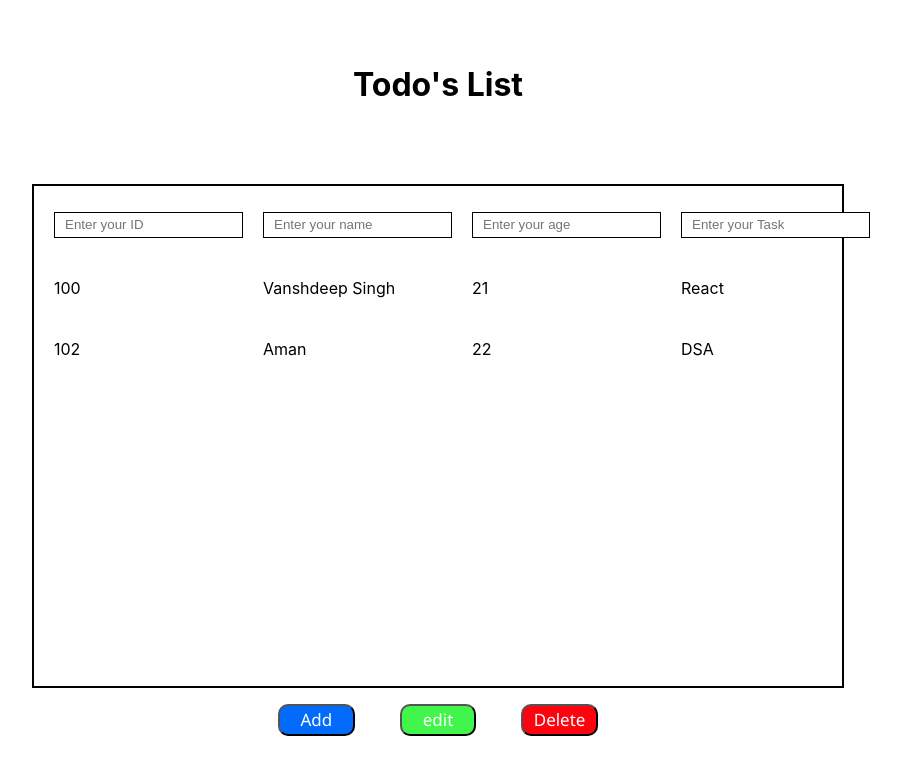
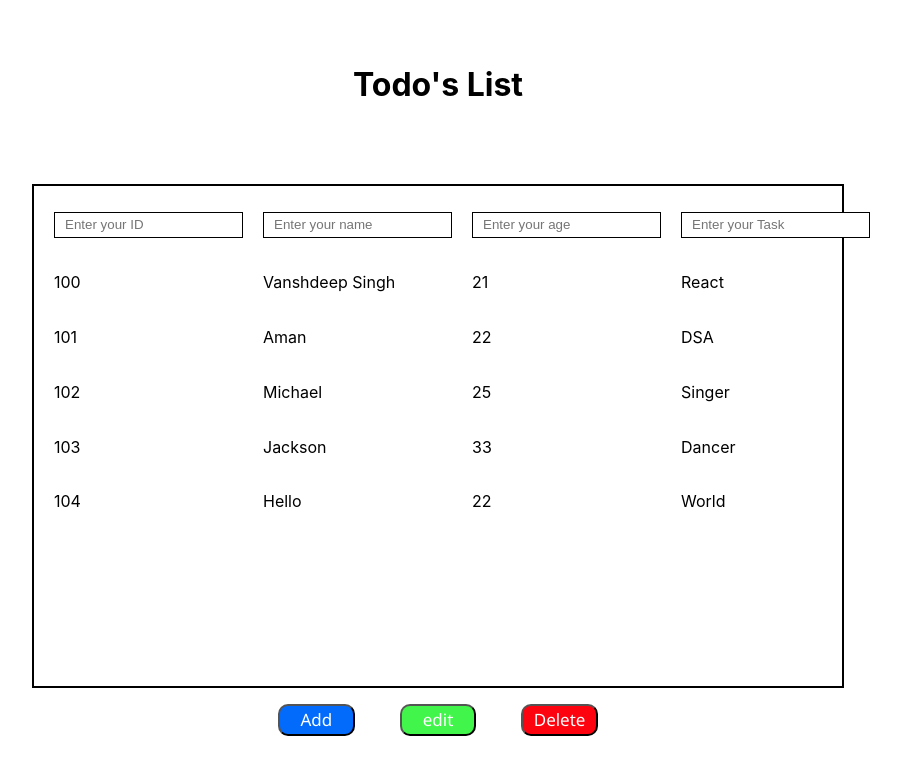
Before and after one commit to vanshdeepsingh-coder/todos-list, a React (Create React App) app: page / in a window 1280 px wide. Shown: the top 774 px of the page, without its empty margins (202-1103 px from the left). Built offline with nearby package versions, Linux system fonts and the light colour scheme; data requests are answered from the project's data file; the HTML template or start-up script is replaced by a standard one.

Commit message:
Making clean code

```diff
--- a/Data.json
+++ b/Data.json
@@ -3,14 +3,32 @@
     {
       "id": "100",
       "name": "Vanshdeep Singh",
-      "age": 21,
+      "age": "21",
       "task": "React"
     },
     {
-      "id": "102",
+      "id": "101",
       "name": "Aman",
       "age": 22,
       "task": "DSA"
+    },
+    {
+      "id": "102",
+      "name": "Michael",
+      "age": "25",
+      "task": "Singer"
+    },
+    {
+      "id": "103",
+      "name": "Jackson",
+      "age": "33",
+      "task": "Dancer"
+    },
+    {
+      "id": "104",
+      "name": "Hello",
+      "age": 22,
+      "task": "World"
     }
   ]
 }
--- a/src/App.js
+++ b/src/App.js
@@ -1,6 +1,6 @@
 import './App.css';
 import {AddButton,DeleteButton,EditButton} from './components/Button.jsx'
-import { NameInput,AgeInput,TaskInput,ID } from './components/Input.jsx';
+import { NameInput,AgeInput,TaskInput,IDInput } from './components/Input.jsx';
 import React from 'react';
 import { useSelector,useDispatch } from 'react-redux';
 import { getInitialState } from './action/todos.js';
@@ -9,15 +9,16 @@ import { useEffect } from 'react';
 function App() {
   let todoData=useSelector((state)=>state.todoOperations);
   const dispatch=useDispatch();
-  // console.log(todoData)
- useEffect(()=>{
-  dispatch(getInitialState())
- },[])
+
+  useEffect(()=>{
+    dispatch(getInitialState())
+  },[])
+
   return (
    <div className="root">
     <h1> Todo's List</h1>
       <div className="todoBox">
-        <ID/>
+        <IDInput/>
         <NameInput/>
         <AgeInput/>
         <TaskInput/>
--- a/src/action/todos.js
+++ b/src/action/todos.js
@@ -1,12 +1,41 @@
+function setInitialState(result){
+    return {
+        type:"INITIAL-STATE",
+        payload:result
+    }
+}
+
+function setAddTodo(addedTodo){
+    return {
+        type:"ADD-TODO",
+        payload:addedTodo
+    }
+}
+
+function setDeleteTodo(id){
+    return {
+        type:"DELETE-TODO",
+        payload:id
+    }
+}
+
+function setEditTodo(editedTodo){
+    return {
+        type:"EDIT-TODO",
+        payload:editedTodo
+    }
+}
+
+function convertToString(todo){
+    return JSON.stringify(todo)
+}
+
 export function getInitialState(){
     return async(dispatch,getState)=>{
         const response=await fetch('http://localhost:3001/todos')
         const result=await response.json();
 
-        dispatch({
-            type:"INITIAL-STATE",
-            payload:result
-        })
+        dispatch(setInitialState(result))
     }
 }
 
@@ -18,15 +47,11 @@ export function addTodo(todo){
             headers:{
                 'Content-Type':'application/json'
             },
-            body:JSON.stringify(todo)
+            body:convertToString(todo)
         });
 
-        const newTodo=await response.json();
-
-        dispatch({
-            type:"ADD-TODO",
-            payload:newTodo
-        })
+        const addedTodo=await response.json();
+        dispatch(setAddTodo(addedTodo))
     }
 }
 
@@ -40,30 +65,23 @@ export function deleteTodo(id){
             }
          })
 
-         dispatch({
-            type:"DELETE-TODO",
-            payload:id
-        })
+         dispatch(setDeleteTodo(id))
     }
 }
 
-export function editTodo(data){
+export function editTodo(todo){
 
     return async(dispatch,getState)=>{
 
-        const response=await fetch(`http://localhost:3001/todos/${data.id}`,{
+        const response=await fetch(`http://localhost:3001/todos/${todo.id}`,{
             method:'PUT',
             headers:{
                 'Content-Type':'application/json'
             },
-            body:JSON.stringify(data)
+            body:convertToString(todo)
         })
 
-        const result=await response.json()
-
-        dispatch({
-            type:"EDIT-TODO",
-            payload:result
-        })
+        const editedTodo=await response.json()
+        dispatch(setEditTodo(editedTodo))
     }
 }
--- a/src/components/Button.jsx
+++ b/src/components/Button.jsx
@@ -5,10 +5,30 @@ import { deleteTodo } from "../action/todos"
 import { editTodo } from "../action/todos"
 import { useDispatch } from "react-redux"
 
+function handleAddClick(dispatch,todoData){
+    dispatch(addTodo(todoData))
+}
+
+function handleDeleteClick(dispatch){
+    const id=prompt("Please enter the id number to delete the data")
+    dispatch(deleteTodo(id))
+}
+
+function handleEditClick(dispatch){
+    const id=prompt("Enter the id number")
+    const name=prompt("Enter the name")
+    const age=prompt("Enter the age")
+    const task=prompt("Enter the task")
+
+    const data={id:id,name:name,age:age,task:task}
+    dispatch(editTodo(data))
+}
+
  export function AddButton(){
     const dispatch=useDispatch();
     return (
-        <button className="button button-add" onClick={()=>dispatch(addTodo(todoData))}>Add</button>
+        <button className="button button-add"
+        onClick={()=>handleAddClick(dispatch,todoData)}>Add</button>
     )
 }
 
@@ -16,10 +36,8 @@ export function DeleteButton(){
     const dispatch=useDispatch();
 
     return (
-        <button className="button button-delete" onClick={()=>{
-            const id=prompt("Please enter the id number to delete the data")
-            dispatch(deleteTodo(id))
-        }}>Delete</button>
+        <button className="button button-delete"
+        onClick={()=>{handleDeleteClick(dispatch)}}>Delete</button>
     )
 }
 
@@ -27,15 +45,7 @@ export function EditButton(){
     const dispatch=useDispatch();
 
     return (
-        <button className="button button-edit" onClick={()=>{
-            const id=prompt("Enter the id number")
-            const name=prompt("Enter the name")
-            const age=prompt("Enter the age")
-            const task=prompt("Enter the task")
-
-            const data={id:id,name:name,age:age,task:task}
-            dispatch(editTodo(data))
-
-        }}>edit</button>
+        <button className="button button-edit"
+        onClick={()=>{handleEditClick(dispatch)}}>edit</button>
     )
 }
--- a/src/redux/todoOperations.js
+++ b/src/redux/todoOperations.js
@@ -1,26 +1,34 @@
-async function fetchData(){
+let initialState=[];
+
+function convertToString(todo){
+    return JSON.stringify(todo)
+}
+
+function convertToJSON(todo){
+    return JSON.parse(todo)
+}
+
+function setTodoInLocalStorage(todos){
+    localStorage.setItem("todoData",convertToString(todos))
+}
+
+function getTodoFromLocalStorage(){
+    const todos=localStorage.getItem("todoData")
+    return todos
+}
+
+async function fetchTodoData(){
     const response= await fetch('http://localhost:3001/todos');
     const result=await response.json();
-    localStorage.setItem("todoData",JSON.stringify(result))
+    setTodoInLocalStorage(result)
 }
 
-fetchData()
+fetchTodoData()
 
-let initialState=[];
+const todos=getTodoFromLocalStorage()
 
-const todoData=localStorage.getItem("todoData")
-
-if(todoData){
-    initialState=JSON.parse(todoData);
-}
-
-function copyActionPayload(action){
-
-    let newPayload={
-    ...action.payload
-    }
-
-   return newPayload
+if(todos){
+    initialState=convertToJSON(todos)
 }
 
 export default function todoOperations(state=initialState,action){
@@ -28,25 +36,25 @@ export default function todoOperations(state=initialState,action){
         case 'INITIAL-STATE':
             return [...action.payload]
         case 'ADD-TODO':
-            const newPayload=copyActionPayload(action)
+            const newPayload={...action.payload}
             const addedData=[...state,newPayload];
-            localStorage.setItem("todoData",JSON.stringify(addedData))
+            setTodoInLocalStorage(addedData)
             return addedData
         case 'DELETE-TODO':
             const deletedData=state.filter((todos)=>todos.id!=action.payload)
-            localStorage.setItem("todoData",JSON.stringify(deletedData));
+            setTodoInLocalStorage(deletedData)
             return deletedData;
         case 'EDIT-TODO':
-            const newTodo=[...state]
-            newTodo.map((data)=>{
+            const newTodoList=[...state]
+            newTodoList.map((data)=>{
                 if(data.id==action.payload.id){
                     data.name=action.payload.name;
                     data.age=action.payload.age;
                     data.task=action.payload.task
                 }
             })
-            localStorage.setItem("todoData",JSON.stringify(newTodo));
-            return newTodo
+            setTodoInLocalStorage(newTodoList)
+            return newTodoList
         default:
             return state
     }
```
Also changed, not shown: src/components/Input.jsx (+9 -5 lines).
